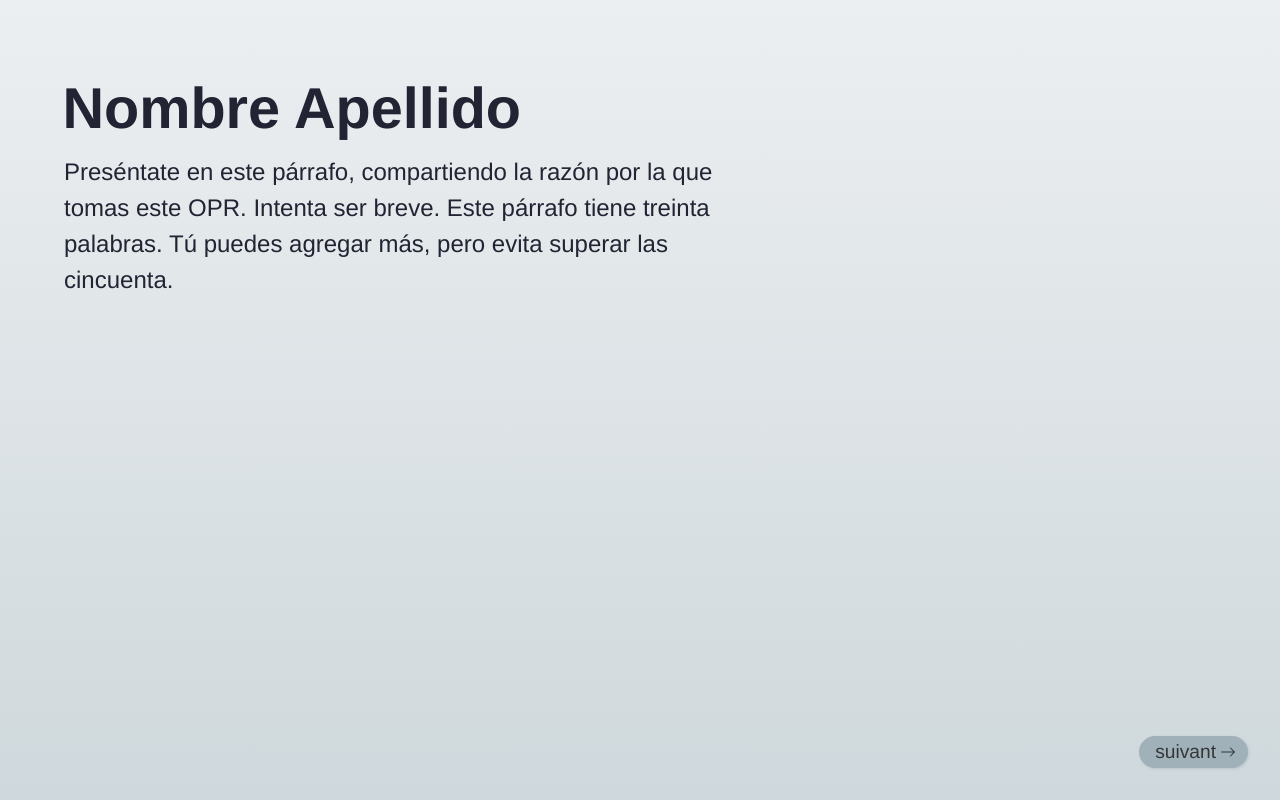
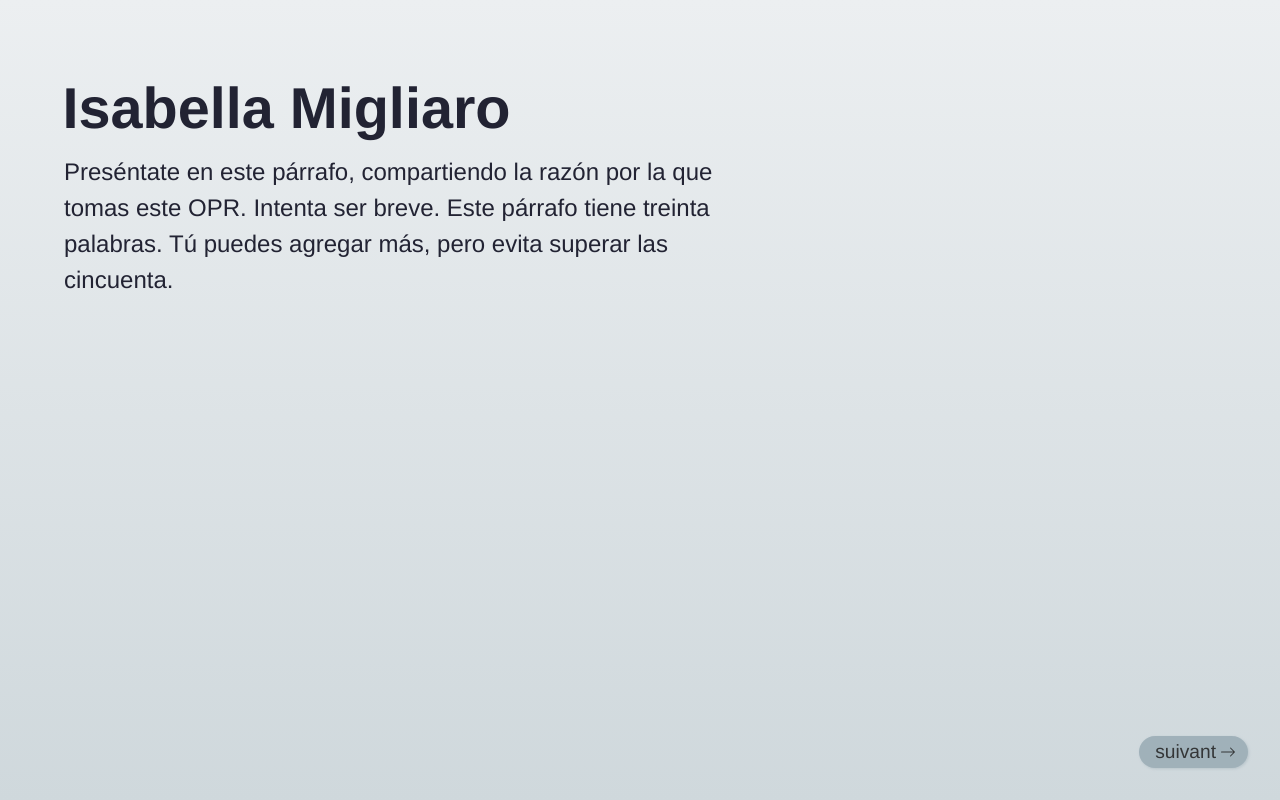
Before and after one commit to isabellamiro/Clase01-DNO, a plain HTML site: page index.html in a window 1280 px wide. Drawn offline with nearby package versions, Linux system fonts and the light colour scheme.

Commit message:
Update index.html

```diff
--- a/index.html
+++ b/index.html
@@ -17,7 +17,7 @@
     <body>
 
         <main>
-            <h1>Nombre Apellido</h1>
+            <h1>Isabella Migliaro</h1>
             <p>Preséntate en este párrafo, compartiendo la razón por la que tomas este OPR. Intenta ser breve. Este párrafo tiene treinta palabras. Tú puedes agregar más, pero evita superar las cincuenta.</p>
         </main>
 
```
